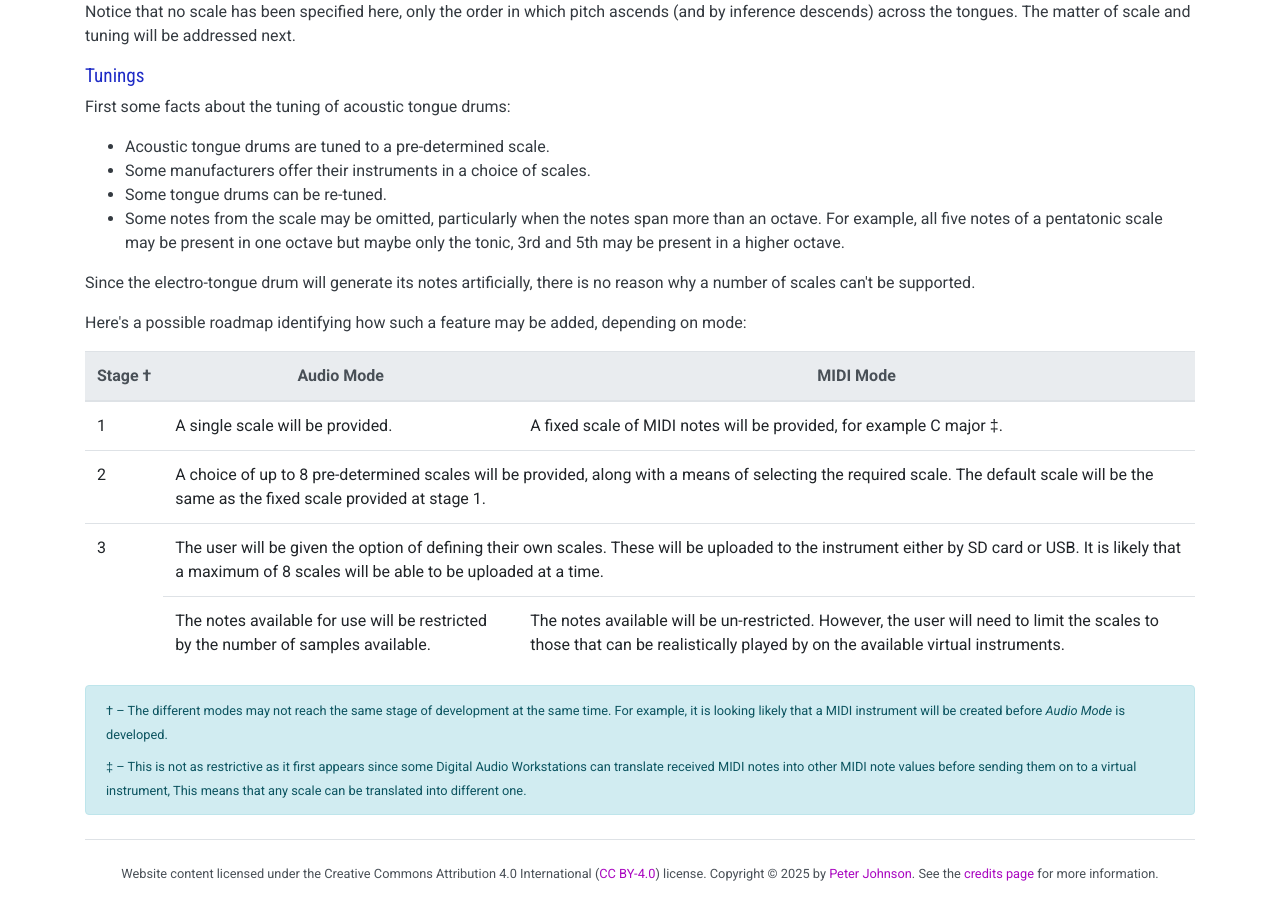
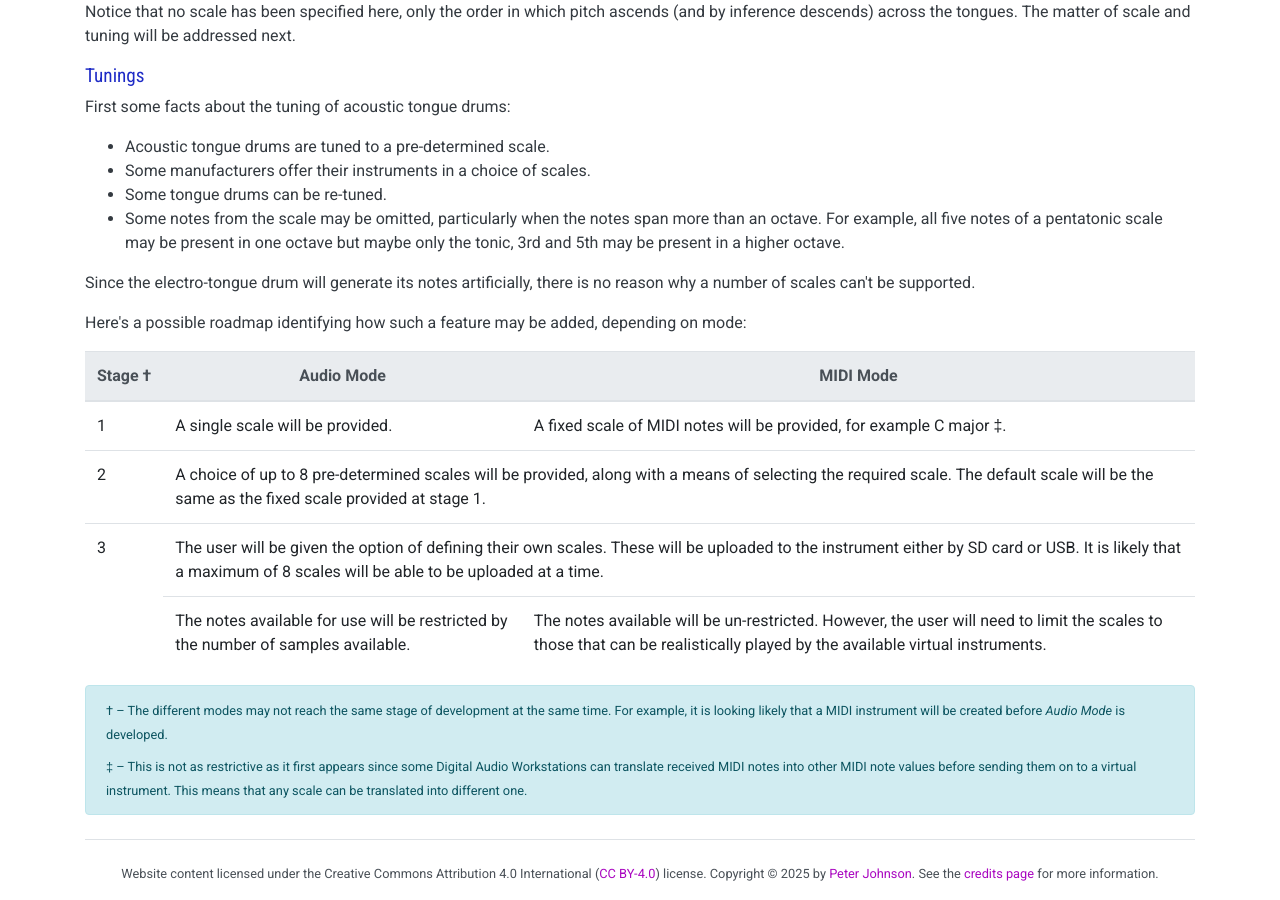
Before and after one commit to cahamo/cahamo.github.io, a Jekyll site: the page built from projects/tongue-drum/index.html, in a window 1280 px wide and 900 px high, scrolled down 3041 px. Built offline with Jekyll 4.4.1, drawn with Linux system fonts in a browser that asks for light colours; comment, search, counter and statistics services are not loaded.

Commit message:
Minor fixes to Electro Tongue Drum project pages:
* Fix typos in index page

* Fix typo in Experiment #1 page

* Fix typo in Experiment #6 page

* Minor correction to Experiment #7 page

```diff
--- a/projects/tongue-drum/experiment-3.html
+++ b/projects/tongue-drum/experiment-3.html
@@ -88,7 +88,7 @@ title: "Electronic tongue drum: tin foil touch sensor comparison experiment"
     <li>Maximum reading</li>
     <li>Minimum reading</li>
     <li>Average of readings &GreaterEqual; 500 (an arbitrary value above which a key is deemed to be pressed)</li>
-    <li>Average of readings &lt; 500 (key deemed to not not pressed)</li>
+    <li>Average of readings &lt; 500 (key deemed to not be pressed)</li>
 </ul>
 
 <table class="table table-responsive">
--- a/projects/tongue-drum/experiment-6.html
+++ b/projects/tongue-drum/experiment-6.html
@@ -179,6 +179,6 @@ title: "Electronic tongue drum: extra touch sensor covering experiment"
 
 <p>Finally, there is sufficient gap between the upper average and lower average readings to make it easy to choose a trigger point that is unlikely to cause a mis-trigger. </p>
 
-<p class="lead">These results seem to indicate that this vinyl covering should work well enough to be adopted as the covering to be used for the final instruments. It is suggested that future experiments should be conducted only on sensors covered in this material.</p>
+<p class="lead">These results seem to indicate that this vinyl covering should work well enough to be adopted as the covering to be used for the final instrument. It is suggested that future experiments should be conducted only on sensors covered in this material.</p>
 
 <p class="text-center"><b><a href="./">Back to main project page</a></b></p>
--- a/projects/tongue-drum/experiment-7.html
+++ b/projects/tongue-drum/experiment-7.html
@@ -151,7 +151,7 @@ title: "Electronic tongue drum: grounded vs ungrounded touch sensor pin experime
     </div>
 </div>
 
-<p>The following table shows the ratio size of maximum, average, lower average and upper average readings for the
+<p>The following table shows the ratio of maximum, average, lower average and upper average readings for the
     grounded sensor in relation to the ungrounded sensor, at the two different sample rates.</p>
 
 <table class="table table-responsive">
--- a/projects/tongue-drum/index.html
+++ b/projects/tongue-drum/index.html
@@ -152,7 +152,7 @@ title: "Electronic tongue drum project"
         </tr>
         <tr>
             <td>The notes available for use will be restricted by the number of samples available.</td>
-            <td>The notes available will be un-restricted. However, the user will need to limit the scales to those that can be realistically played by on the available virtual instruments.</td>
+            <td>The notes available will be un-restricted. However, the user will need to limit the scales to those that can be realistically played by the available virtual instruments.</td>
         </tr>
     </tbody>
 </table>
@@ -161,6 +161,6 @@ title: "Electronic tongue drum project"
 
     <p class="mb-2"><small>&dagger; &ndash; The different modes may not reach the same stage of development at the same time. For example, it is looking likely that a MIDI instrument will be created before <em>Audio Mode</em> is developed.</small></p>
 
-    <p class="mb-0"><small>&Dagger; &ndash; This is not as restrictive as it first appears since some Digital Audio Workstations can translate received MIDI notes into other MIDI note values before sending them on to a virtual instrument, This means that any scale can be translated into different one.</small></p>
+    <p class="mb-0"><small>&Dagger; &ndash; This is not as restrictive as it first appears since some Digital Audio Workstations can translate received MIDI notes into other MIDI note values before sending them on to a virtual instrument. This means that any scale can be translated into different one.</small></p>
 
 </div>
```
